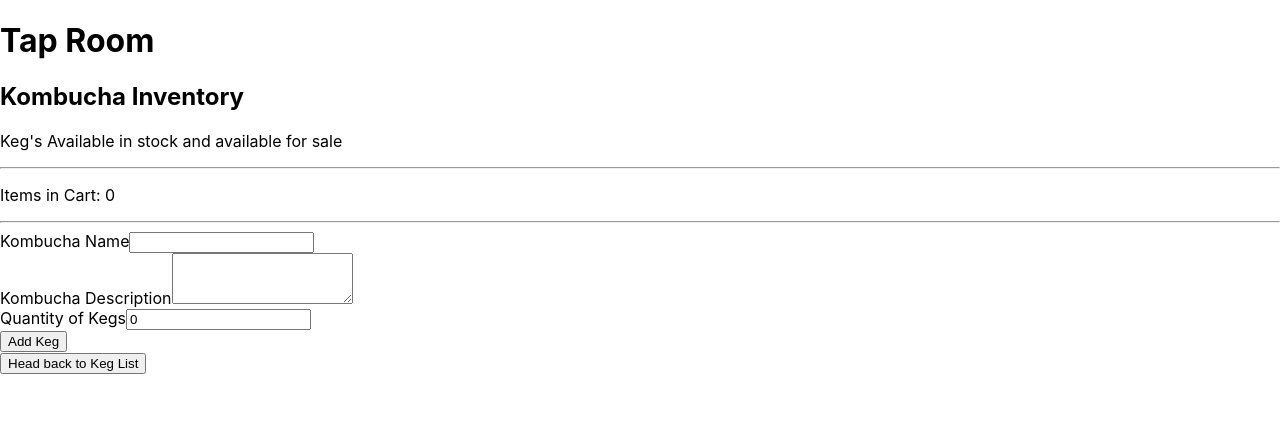
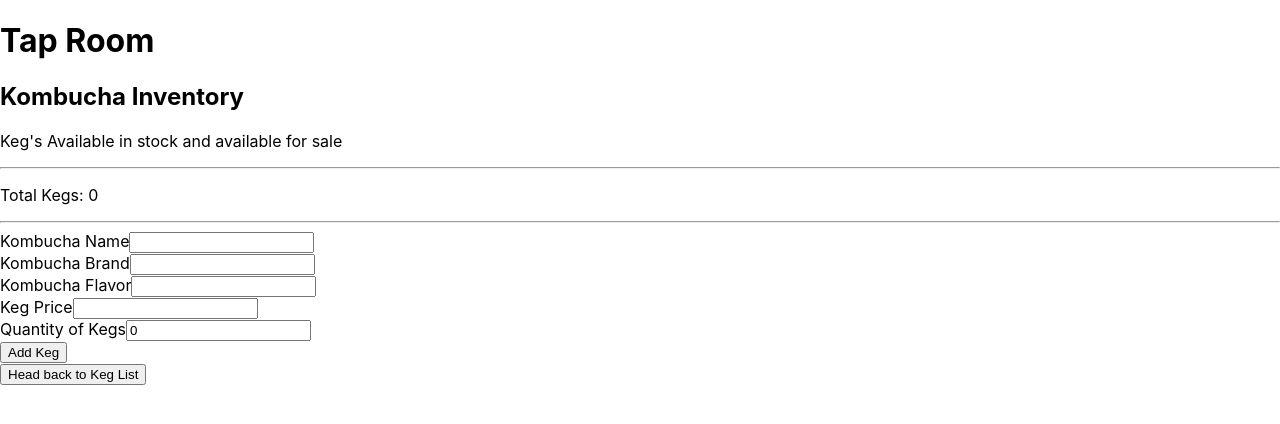
Before and after one commit to simpledimplejohn/Tap-room, a React (Create React App) app: page / in a window 1280 px wide. Both pictures are taken after a click on the button "Add a keg". Shown: the top 424 px of the page. Built offline with nearby package versions, Linux system fonts and the light colour scheme.

Commit message:
add price

```diff
--- a/public/index.html
+++ b/public/index.html
@@ -6,7 +6,7 @@
     <meta name="viewport" content="width=device-width, initial-scale=1" />
     <meta name="theme-color" content="#000000" />
     <meta
-      name="description"
+      name="brand"
       content="Web site created using create-react-app"
     />
     <link rel="apple-touch-icon" href="%PUBLIC_URL%/logo192.png" />
--- a/src/components/EditProduct.js
+++ b/src/components/EditProduct.js
@@ -8,7 +8,8 @@ function EditProduct(props) {
     props.editProductFunction(
       {
         name: event.target.name.value,
-        description: event.target.description.value,
+        brand: event.target.brand.value,
+        flavor: event.target.flavor.value,
         quantity: event.target.quantity.value,
         id: props.product.id
       }
--- a/src/components/NewProductForm.js
+++ b/src/components/NewProductForm.js
@@ -9,7 +9,9 @@ function NewProductForm(props) {
     props.onNewProductCreation(
       {
         name: event.target.name.value,
-        description: event.target.description.value,
+        brand: event.target.brand.value,
+        flavor: event.target.flavor.value,
+        price: event.target.price.value,
         quantity: event.target.quantity.value,
         id: v4()
       }
--- a/src/components/Product.js
+++ b/src/components/Product.js
@@ -3,7 +3,7 @@ import PropTypes from "prop-types";
 import { Button } from "react-bootstrap"
 
 export default function Product(props) {
-  const prod = { name: props.name, description: props.description, quantity: props.quantity, id: props.id }
+  const prod = { name: props.name, brand: props.brand, flavor: props.flavor, price: props.price, quantity: props.quantity, id: props.id }
 
   let subtract = "Subtract 1"
   if (prod.quantity === 0) {
@@ -14,8 +14,12 @@ export default function Product(props) {
     <React.Fragment>
       <div onClick={() => props.whenProductClicked(props.id)}>
         <hr/>
-        <p>Kombucha Name: {props.name}</p>
-        <p>Kombucha Description {props.description}</p>
+        <p><strong>Kumbucha</strong></p>
+        <p><strong>Name:</strong> {props.name}</p>
+        <p><strong>Brand:</strong> {props.brand}</p>
+        <p><strong>Flavor:</strong> {props.flavor}</p>
+        <p><strong>Price:</strong> {props.price}</p>
+
         <ul>
           <li>Quantity of Kegs: {props.quantity}</li>
           <li>ID: {props.id}</li>
@@ -38,7 +42,9 @@ export default function Product(props) {
 
 Product.propTypes = {
   name: PropTypes.string.isRequired,
-  description: PropTypes.string.isRequired,
+  brand: PropTypes.string.isRequired,
+  flavor: PropTypes.string.isRequired,
+  price: PropTypes.number.isRequired,
   quantity: PropTypes.number.isRequired,
   id: PropTypes.string,
   whenProductClicked: PropTypes.func,
--- a/src/components/ProductControl.js
+++ b/src/components/ProductControl.js
@@ -4,7 +4,7 @@ import NewProductForm from "./NewProductForm";
 import { Button } from "react-bootstrap";
 import ProductDetail from "./ProductDetail";
 import EditProduct from "./EditProduct";
-import Cart from "./Cart";
+import Total from "./Total";
 
 class ProductControl extends React.Component {
 
@@ -143,9 +143,9 @@ class ProductControl extends React.Component {
 
     return (
       <React.Fragment>
-        <Cart items={this.state.cart}/>
+        <Total items={this.state.cart}/>
         {visibleState}
-        <Button onClick={this.handleClick} variant="dark" className="mt-3 p-5">{buttonText}</Button>
+        <Button onClick={this.handleClick} >{buttonText}</Button>
       </React.Fragment>
     )
   }
@@ -162,7 +162,7 @@ const dynamicSort = (property) => {
 }
 
 function newProductValid(newProduct) {
-  if (newProduct.name && newProduct.quantity && newProduct.description) {
+  if (newProduct.name && newProduct.quantity && newProduct.brand) {
     return true
   }
 }
--- a/src/components/ProductDetail.js
+++ b/src/components/ProductDetail.js
@@ -7,9 +7,12 @@ function ProductDetail(props) {
 
   return (
     <React.Fragment>
-      <h1>{product.name}</h1>
-      <p>{product.description}</p>
+      <h3>Name: {product.name}</h3>
+      <p>Brand: {product.brand}</p>
+      <p>Flavor: {product.flavor}</p>
+      <p>Price: {product.price}</p>
       <p>Quantity: {product.quantity}</p>
+
       <Row>
         <Col>
           <Button
--- a/src/components/ProductList.js
+++ b/src/components/ProductList.js
@@ -11,7 +11,9 @@ function ProductList(props) {
           whenProductClicked={props.onProductSelection}
           stockPlus={props.addStock}
           stockMinus={props.subtractStock}
-          description={product.description}
+          brand={product.brand}
+          flavor={product.flavor}
+          price={product.price}
           quantity={product.quantity}
           id={product.id}
           key={product.id} />
--- a/src/components/ReusableForm.js
+++ b/src/components/ReusableForm.js
@@ -7,30 +7,43 @@ function ReusableForm(props) {
     <React.Fragment>
       <Form onSubmit={props.formSubmissionHandler}>
         <Form.Group
-          className="mb-3"
           controlId="productName">
           <Form.Label>Kombucha Name</Form.Label>
           <Form.Control
             type="text"
             name="name"
             required
-            defaultValue={props.prodBool ? props.product.name : ""}
-          >
+            defaultValue={props.prodBool ? props.product.name : ""}>
           </Form.Control>
         </Form.Group>
         <Form.Group
-          className="mb-3"
-          controlId="productDescription">
-          <Form.Label>Kombucha Description</Form.Label>
+          controlId="productBrand">
+          <Form.Label>Kombucha Brand</Form.Label>
           <Form.Control
-            as="textarea"
-            rows={3}
-            name="description"
-            defaultValue={props.prodBool ? props.product.description : ""}
+            type="text"
+            name="brand"
+            defaultValue={props.prodBool ? props.product.brand : ""}
             required />
         </Form.Group>
         <Form.Group
-          className="mb-3"
+          controlId="productFlavor">
+          <Form.Label>Kombucha Flavor</Form.Label>
+          <Form.Control
+            type="text"
+            name="flavor"
+            defaultValue={props.prodBool ? props.product.flavor : ""}
+            required />
+        </Form.Group>
+        <Form.Group
+          controlId="productFlavor">
+          <Form.Label>Keg Price</Form.Label>
+          <Form.Control
+            type="text"
+            name="price"
+            defaultValue={props.prodBool ? props.product.price : ""}
+            required />
+        </Form.Group>
+        <Form.Group
           controlId="productQuantity">
           <Form.Label>Quantity of Kegs</Form.Label>
           <Form.Control
@@ -41,7 +54,6 @@ function ReusableForm(props) {
             required />
         </Form.Group>
         <Button
-          variant="primary"
           type="submit">
           {props.formButtonText}
         </Button>
--- a/src/components/Cart.js
+++ b/src/components/Total.js
@@ -3,7 +3,7 @@ import PropTypes from "prop-types";
 
 
 
-export default function Cart(props) {
+export default function Total(props) {
   const { items } = props
 
   let totalCartItems = 0
@@ -14,7 +14,7 @@ export default function Cart(props) {
   console.log(items)
   return (
     <React.Fragment>
-        <p>Items in Cart: {totalCartItems}</p>
+        <p>Total Kegs: {totalCartItems}</p>
         <hr/>
     </React.Fragment>
   )
```
